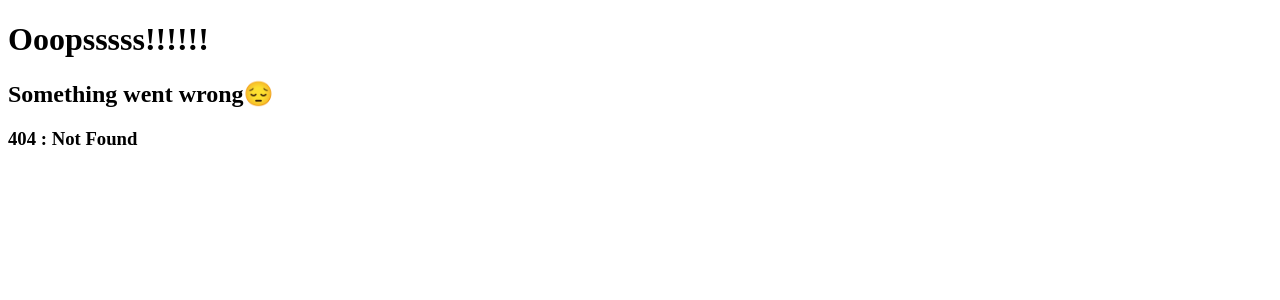
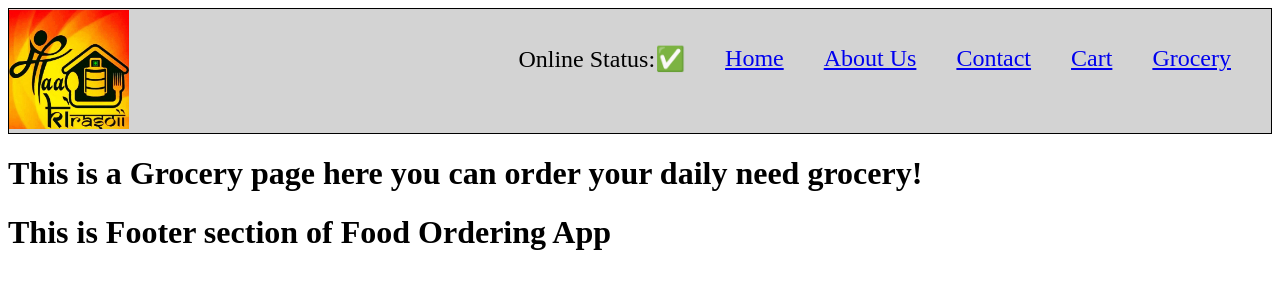
Before and after one commit to Pravendra281/Namaste-React, a React (Vite) app: page /grocery in a window 1280 px wide. Before the commit this address had no page. Shown: the top 300 px of the page. Built offline with nearby package versions, Linux system fonts and the light colour scheme.

Commit message:
Optimised our app ,lazy loading and custom hooks

```diff
--- a/src/App.js
+++ b/src/App.js
@@ -1,4 +1,4 @@
-import React from "react";
+import React, { lazy,Suspense } from "react";
 import ReactDOM  from "react-dom/client";
 import Header from "./component/Header";
 import Body from "./component/Body";
@@ -8,6 +8,10 @@
 import Contact from "./component/Contact";
 import Footer from "./component/Footer";
 import RestaurantMenu from "./component/RestaurantMenu";
+// import Grocery from "./component/Grocery";
+
+
+const Grocery=lazy(()=>import("./component/Grocery"));
 
 
 const AppLayout=()=>{
@@ -37,6 +41,10 @@
          element:<Contact/>
       },
       {
+         path:"/grocery",
+         element:(<Suspense fallback={<h1>Loading......</h1>}><Grocery/></Suspense>),
+      },
+      {
          path:"/restaurant/:id",
          element:<RestaurantMenu/>
       }
--- a/src/Utils/Constants.js
+++ b/src/Utils/Constants.js
@@ -1,3 +1,5 @@
 export const LOGO_URL="https://s3.amazonaws.com/cdn.designcrowd.com/blog/39-Food-Delivery-Logos-That-Will-Leave-You-Hungry-For-More/food-app-by-town-brandcrowd.png"
 
 export const CDN_URL="https://res.cloudinary.com/swiggy/image/upload/fl_lossy,f_auto,q_auto,w_264,h_288,c_fill/"
+
+export const Menu_Api="https://www.swiggy.com/dapi/menu/pl?page-type=REGULAR_MENU&complete-menu=true&lat=12.9351929&lng=77.62448069999999&restaurantId="
--- /dev/null
+++ b/src/Utils/useOnlineStatus.js
@@ -0,0 +1,19 @@
+import { useEffect, useState } from "react";
+
+const useOnlineStatus=()=>{
+    const [onlineStatus,setOnlineStatus]=useState(true);
+
+    useEffect(()=>{
+      window.addEventListener("offline",()=>{
+       setOnlineStatus(false)
+      })
+       window.addEventListener("online",()=>{
+        setOnlineStatus(true)
+    })
+
+    },[])
+
+    return onlineStatus;
+}
+
+export default useOnlineStatus;
--- /dev/null
+++ b/src/Utils/useRestaurantMenu.js
@@ -0,0 +1,19 @@
+import { useEffect,useState } from "react";
+import { Menu_Api } from "./Constants";
+
+const useRestaurantMenu =(id)=>{
+    const[restaurant,setRestaurant]=useState(null)
+
+    useEffect(()=>{
+   fetchdata();
+    },[])
+
+const fetchdata=async()=>{
+    const data=await fetch(Menu_Api+id);
+    const json=await data.json();
+    setRestaurant(json.data);
+};
+return restaurant;
+}
+
+export default useRestaurantMenu;
--- a/src/component/Body.js
+++ b/src/component/Body.js
@@ -3,6 +3,7 @@
 import resList from "../Utils/MockData";
 import Shimmer from "./Shimmer";
 import { Link } from "react-router-dom";
+import useOnlineStatus from "../Utils/useOnlineStatus";
 
 
 function filterData(searchText,listofresturants){
@@ -27,6 +28,10 @@
         setListOfResturants(json?.data?.cards[2]?.data?.data?.cards);
         setFilteredRestaurants(json?.data?.cards[2]?.data?.data?.cards);
     }
+
+    const onlineStatus=useOnlineStatus();
+
+    if (onlineStatus===false) return (<h1>Looks like you're Offline!! check your internet connection</h1>)
 
     if (!listofresturants) return null;
 
--- /dev/null
+++ b/src/component/Grocery.js
@@ -0,0 +1,5 @@
+const Grocery=()=>{
+    return <h1>This is a Grocery page here you can order your daily need grocery! </h1>
+}
+
+export default Grocery;
--- a/src/component/Header.js
+++ b/src/component/Header.js
@@ -1,8 +1,13 @@
 import { LOGO_URL } from "../Utils/Constants";
 import logo from "../assests/img/food-logo.jpeg"
 import { Link } from "react-router-dom";
+import useOnlineStatus from "../Utils/useOnlineStatus";
+import Grocery from "./Grocery";
 
 const Header=()=>{
+
+    const onlineStatus = useOnlineStatus();
+
     return(
         <div className="header">
         <div className="logo">
@@ -10,10 +15,14 @@
             </div>
             <div className="nav-items">
                 <ul>
+                <li>
+                    Online Status:{onlineStatus? "✅":"🔴"}
+                </li>
                   <li><Link to="/">Home</Link></li>
                   <li> <Link to="/about">About Us</Link> </li>
                   <li><Link to="/contact">Contact</Link></li>
                   <li>  <Link to="/cart">Cart</Link></li>
+                  <li>  <Link to="/grocery">Grocery</Link></li>
                 </ul>
             </div>
         </div>
--- a/src/component/RestaurantMenu.js
+++ b/src/component/RestaurantMenu.js
@@ -2,27 +2,12 @@
 import { Link, json, useParams } from "react-router-dom";
 import { CDN_URL } from "../Utils/Constants";
 import Shimmer from "./Shimmer";
+import useRestaurantMenu from "../Utils/useRestaurantMenu";
 
 const RestaurantMenu=()=>{
     const {id}=useParams();
 
-    const[restaurant,setRestaurant]=useState(null)
-
-useEffect(()=>{
-    getRestaurantsInfo();
-},[])
-
-
-
-async function getRestaurantsInfo(){
-    const data =await fetch("https://www.swiggy.com/dapi/menu/pl?page-type=REGULAR_MENU&complete-menu=true&lat=12.9351929&lng=77.62448069999999&restaurantId="+ id);
-    const json=await data.json()
-    // console.log(json.data)
-    // console.log(json?.data?.cards[2]?.groupedCard?.cardGroupMap?.REGULAR?.cards[1]?.card?.card?.itemCards.map(item => item?.card?.info))
-    setRestaurant(json.data)
-    // console.log(json)
-    // console.log("string",restaurant)
-}
+    const restaurant=useRestaurantMenu(id)
 
 if(!restaurant){
     return <Shimmer/>;
```
